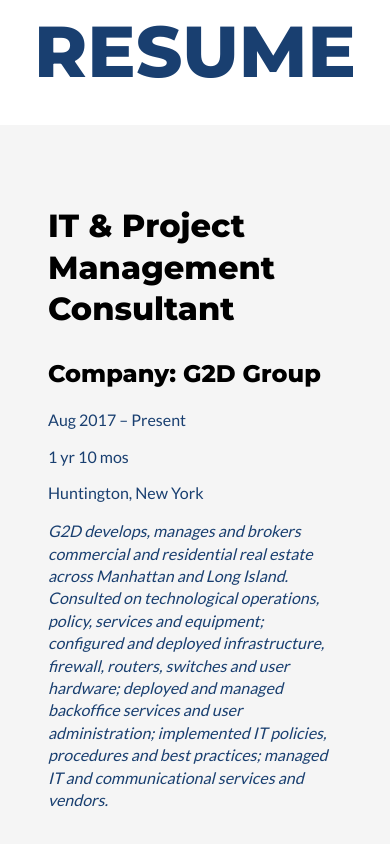
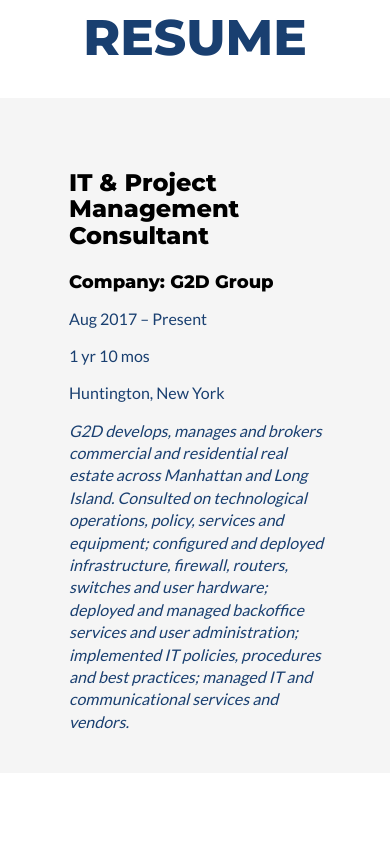
Before and after one commit to solitonyc/solito-portfolio, a React (Create React App) app: page / in a window 390 px wide. Shown: the part 2460-3304 px from the top of the page. Built offline with nearby package versions, Linux system fonts and the light colour scheme; a web font is replaced by a local one.

Commit message:
resume section mediaquery added, mobile styling implemented

```diff
--- a/src/components/resume.css
+++ b/src/components/resume.css
@@ -94,3 +94,36 @@
     padding: 24px 0;
     width: 100%;
 }
+
+/* -------------------- SMALL SCREEN MEDIAQUERY ------------- */
+@media screen and (max-width: 480px) and (min-width: 319px){
+    .resume_section_title {
+        font-size: 50px;
+    }
+    .content_container {
+        max-width: 300px;
+    }
+    .job_title {
+        font-size: 24px;
+        padding-left: 24px;
+        line-height: 1.1;
+    }
+    .company_name {
+        font-size: 18px;
+        padding-left: 24px;
+    }
+    .dates_employed {
+        padding-left: 24px;
+    }
+    .employment_duration {
+        padding-left: 24px;
+    }
+    .location_style {
+        padding-left: 24px;
+    }
+    .job_description {
+        padding-left: 24px;
+        padding-right: 12px;
+        font-style: italic;
+    }
+}
```
